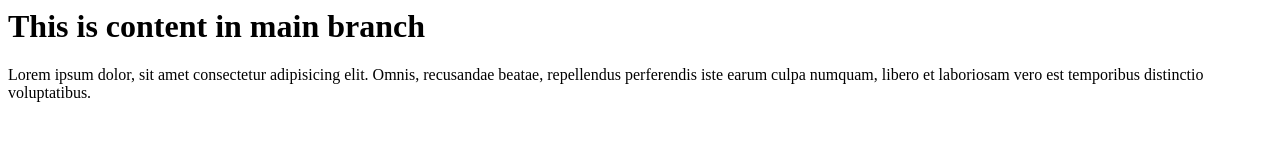
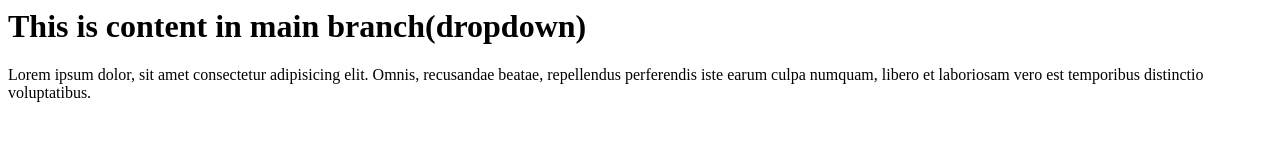
Before and after one commit to PradipBhusnar7/LocalRepo, a plain HTML site: page index.html in a window 1280 px wide. Drawn offline with Linux system fonts and the light colour scheme.

Commit message:
add dropdown

```diff
--- a/index.html
+++ b/index.html
@@ -1,4 +1,4 @@
-<h1>This is content in main branch</h1>
+<h1>This is content in main branch(dropdown)</h1>
 
 <p>Lorem ipsum dolor, sit amet consectetur adipisicing elit. Omnis, recusandae beatae, repellendus perferendis iste earum culpa numquam, libero et laboriosam vero est temporibus distinctio voluptatibus.
 </p>
```
